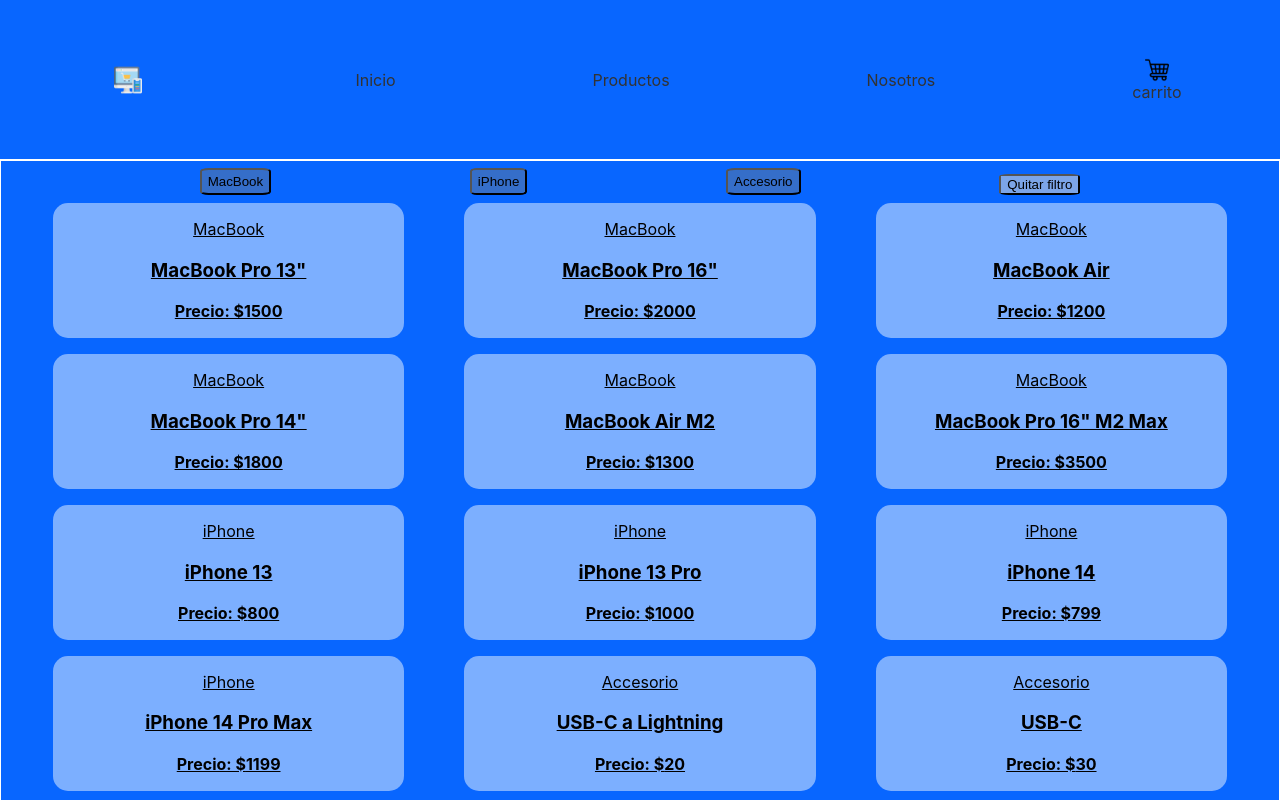
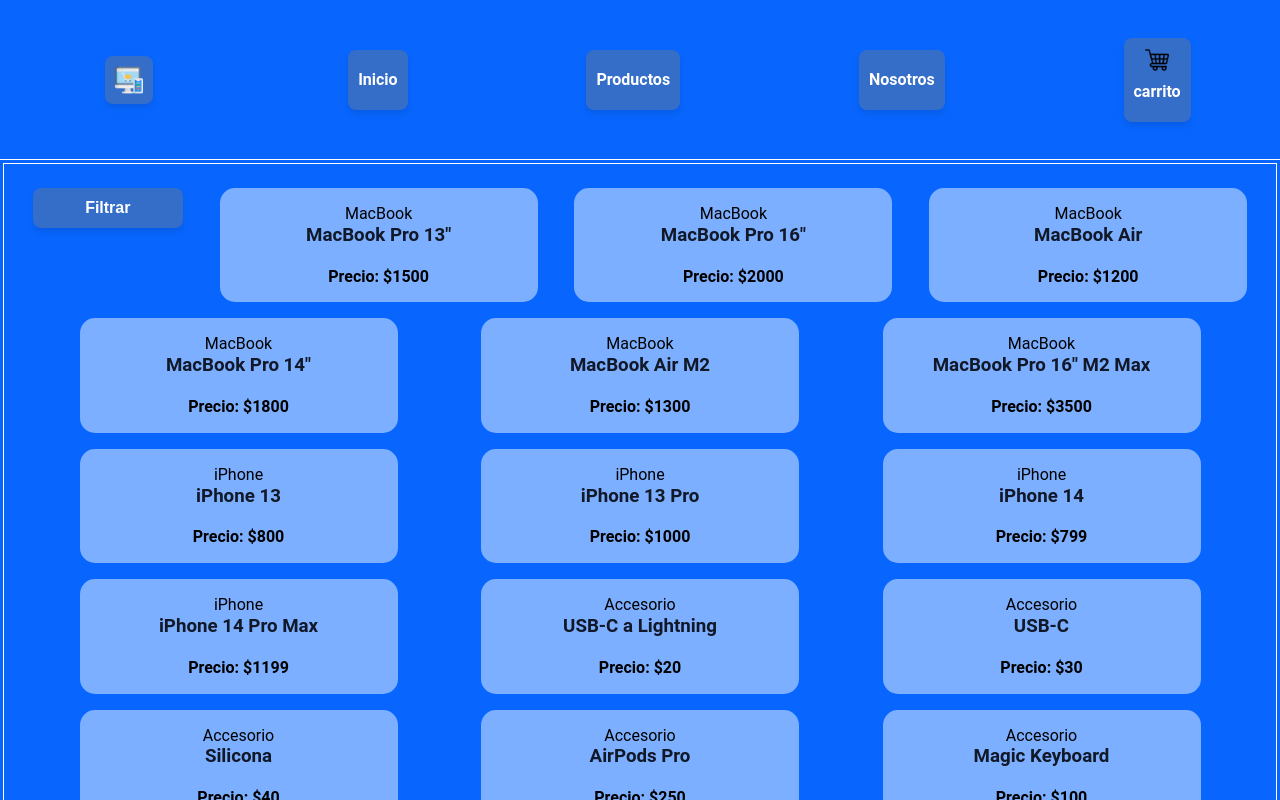
Before and after one commit to NicolasRovetta/e-commerce, a React (Vite) app: page /productos in a window 1280 px wide. Shown: the top 800 px of the page. Built offline with nearby package versions, Linux system fonts and the light colour scheme.

Commit message:
NavegaLasRutas+Rovetta

```diff
--- a/src/components/ItemList.jsx
+++ b/src/components/ItemList.jsx
@@ -1,7 +1,9 @@
 import Item from "./Item";
 import { useState } from "react";
+
 function ItemList({ items }) {
   const [selectedCategory, setSelectedCategory] = useState("");
+  const [showFilters, setShowFilters] = useState(false);
 
   const filteredItems = selectedCategory
     ? items.filter((item) => item.categoria === selectedCategory)
@@ -10,7 +12,11 @@ function ItemList({ items }) {
     setSelectedCategory("");
   };
   return (
-    <div>
+    <div style={{ textAlign: "center", marginTop: "1em" }}>
+      <button
+        className="buttonFilter"
+        onClick={() => setShowFilters(!showFilters)}>Filtrar</button>
+      {showFilters && (
         <div>
           <button
             className="buttonFilter"
@@ -34,6 +40,7 @@ function ItemList({ items }) {
             Quitar filtro
           </button>
         </div>
+      )}
       {filteredItems.map((item) => (
         <Item
           id={item.id}
--- a/src/components/ItemListContainer.css
+++ b/src/components/ItemListContainer.css
@@ -1,6 +1,6 @@
 .container {
   border: 1px solid #fff;
-  margin: 0;
+  margin: 3px;
   display: flex;
   flex-direction: row;
   flex-wrap: wrap;
@@ -38,19 +38,54 @@
   margin-bottom: 0.05em;
 }
 
-.buttonFilter{
-  margin-top: 0.5em;
+.buttonFilter, .clear-filter-button {
+  height: 40px;
+  width: 150px;
+  margin: 0.5em;
   background-color: #356ec9;
-  border-radius: 12%;
-}
-.buttonFilter:hover{
-  background-color: hsla(217, 39%, 67%, 0.582);
-  transition: all 0.5s;
-
+  border-radius: 8px;
+  display: flex;
+  align-items: center;
+  justify-content: center;
+  text-align: center;
+  line-height: 40px;
+  color: white;
+  font-size: 16px;
+  font-weight: bold;
+  box-shadow: 0 4px 6px rgba(0, 0, 0, 0.1);
+  transition: background-color 0.3s, transform 0.3s;
 }
 
-.clear-filter-button{
-  margin-top: 1em;
-  background-color: #d6d6d68f;
-  border-radius: 12%;
+.buttonFilter:hover, .clear-filter-button:hover {
+  background-color: #2851a3;
+  transform: translateY(-2px);
 }
+
+.item-list-container {
+  display: flex;
+  flex-wrap: wrap;
+  justify-content: center;
+  padding: 20px;
+  background-color: #ffffff;
+  border-radius: 12px;
+  box-shadow: 0 4px 8px rgba(0, 0, 0, 0.1);
+  margin: 20px;
+}
+
+.item {
+  background-color: #f9fafb;
+  border-radius: 8px;
+  box-shadow: 0 2px 4px rgba(0, 0, 0, 0.1);
+  margin: 10px;
+  padding: 20px;
+  transition: transform 0.3s, box-shadow 0.3s;
+}
+
+.item:hover {
+  transform: translateY(-5px);
+  box-shadow: 0 6px 12px rgba(0, 0, 0, 0.1);
+}
+
+.detalleProducto {
+  margin-top: 20px;
+}
--- a/src/components/ItemListContainer.jsx
+++ b/src/components/ItemListContainer.jsx
@@ -7,16 +7,16 @@ function ItemListContainer() {
      const [items,setItems]=useState([])
 
      useEffect(()=>{
-        const fetchProductos = new Promise((resolve)=> {    // se genera una promesa para simular peticion a API ,reject no hay porque la peticion es a nuestra propia db
+        const fetchProductos = new Promise((resolve)=> {
           setTimeout(() => {
                 resolve(productos)
-          },[])
+          }, 2000)  // retraso en mseg, de simulacion de peticion a API
         })
 
         fetchProductos.then((data) => {
            setItems(data)
         })
-     },[2000]) // retraso en mseg, de simulacion de peticion a API
+     }, []) // array de dependencias vacío para que se ejecute solo una vez
 
   return (
     <div className='container'>
--- a/src/components/Layout.css
+++ b/src/components/Layout.css
@@ -56,14 +56,21 @@ nav li {
 
 nav a, nav .active {
   text-decoration: none;
-  color: #333;
+  color: white;
   padding: 10px;
-  border-radius: 5px;
-  transition: background-color 0.2s ease;
+  border-radius: 8px;
+  transition: background-color 0.3s, transform 0.3s;
+  background-color: #356ec9;
+  box-shadow: 0 4px 6px rgba(0, 0, 0, 0.1);
+  font-size: 16px;
+  font-weight: bold;
+  text-align: center;
+  line-height: 40px;
 }
 
 nav a:hover, nav .active:hover {
-  background-color: #ddd;
+  background-color: #2851a3;
+  transform: translateY(-2px);
 }
 
 nav .active {
--- a/src/index.css
+++ b/src/index.css
@@ -1,5 +1,11 @@
 :root {
   font-family: Inter, system-ui, Avenir, Helvetica, Arial, sans-serif;
+}
+
+* {
+  box-sizing: border-box;
+  margin: 0;
+  padding: 0;
 }
 
 body {
@@ -9,6 +15,9 @@ body {
   flex-wrap: wrap;
   width: 100%;
   height: auto;
+  font-family: 'Roboto', sans-serif;
+  background-color: #f0f4f8;
+  color: #333;
 }
 
 .cartPosition{
@@ -62,9 +71,44 @@ h2{
   display: flex;
   justify-content: center;
   align-items: center;
-  background-color: white; /* o el color de fondo que prefieras */
+  background-color: white;
 }
 
 .text{
   padding: 0 250px;
 }
+
+h1, h2, h3, h4, h5, h6 {
+  color: #111827;
+  margin-bottom: 20px;
+}
+
+p {
+  margin-bottom: 20px;
+  line-height: 1.6;
+}
+
+a {
+  color: #3b82f6;
+  text-decoration: none;
+  transition: color 0.3s;
+}
+
+a:hover {
+  color: #2563eb;
+}
+
+button {
+  background-color: #3b82f6;
+  color: white;
+  border: none;
+  padding: 10px 20px;
+  border-radius: 8px;
+  cursor: pointer;
+  transition: background-color 0.3s, transform 0.3s;
+}
+
+button:hover {
+  background-color: #2563eb;
+  transform: translateY(-2px);
+}
```
Lines whose indentation alone changed are shown as unchanged.
